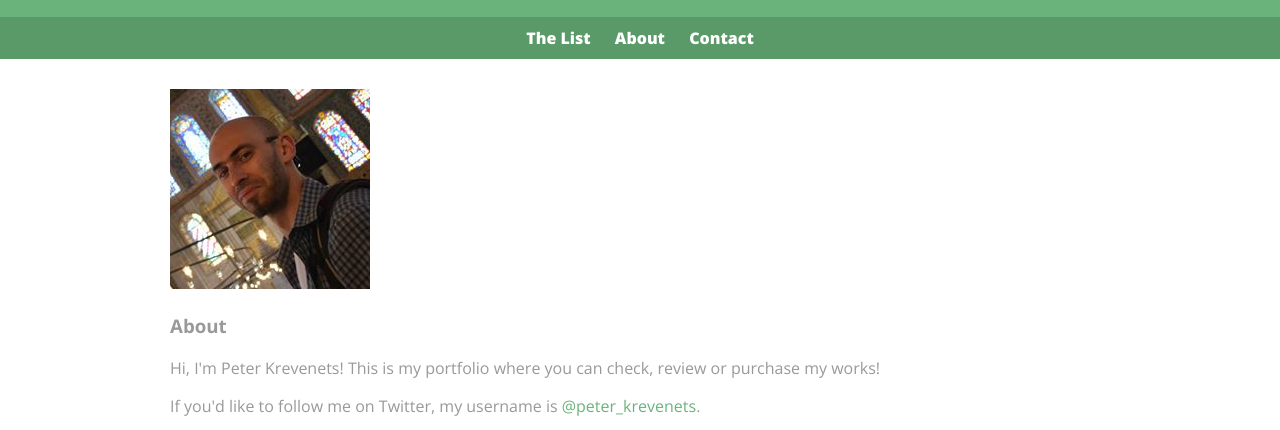
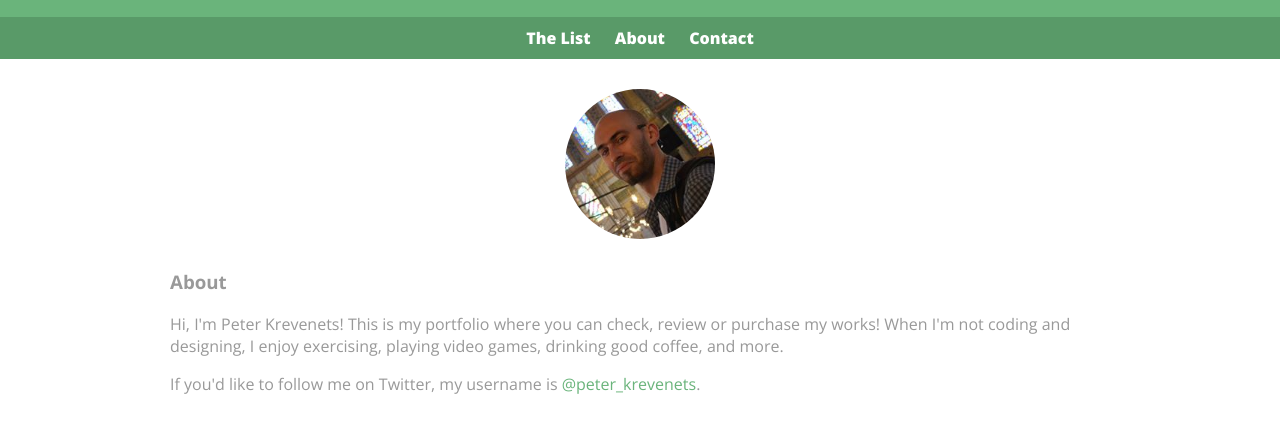
Before and after one commit to portojs/angular-project-1, a website: page app/about.html in a window 1280 px wide. Shown: the part 72-502 px from the top of the page. Drawn offline with nearby package versions, Linux system fonts and the light colour scheme; some packages are replaced by stand-ins of ours.

Commit message:
Add styling to image and heading on 'about' page

```diff
--- a/app/about.html
+++ b/app/about.html
@@ -22,7 +22,7 @@
   <section>
     <img src="img/peter.jpg" alt="Photograph of Peter Krevenets" class="profile-photo" />
     <h3>About</h3>
-    <p>Hi, I'm Peter Krevenets! This is my portfolio where you can check, review or purchase my works!</p>
+    <p>Hi, I'm Peter Krevenets! This is my portfolio where you can check, review or purchase my works! When I'm not coding and designing, I enjoy exercising, playing video games, drinking good coffee, and more.</p>
     <p>If you'd like to follow me on Twitter, my username is <a href="http://twitter.com/peter_krevenets">@peter_krevenets</a>.</p>
   </section>
   <footer>
--- a/app/css/app.css
+++ b/app/css/app.css
@@ -18,6 +18,10 @@ a {
 
 img {
   max-width: 100%;
+}
+
+h3 {
+  margin: 0 0 1em 0;
 }
 
 
@@ -102,7 +106,7 @@ footer {
 
 
 /*****************************************************
-PAGE: PORTFOLIO
+PAGE: LIST
 ******************************************************/
 
 #gallery {
@@ -124,6 +128,19 @@ PAGE: PORTFOLIO
   padding: 5%;
   font-size: 0.75em;
   color: #bdc3c7;
+}
+
+
+
+/*****************************************************
+PAGE: ABOUT
+******************************************************/
+
+.profile-photo {
+  display: block;
+  max-width: 150px;
+  margin: 0 auto 30px;
+  border-radius: 100%;
 }
 
 
```
